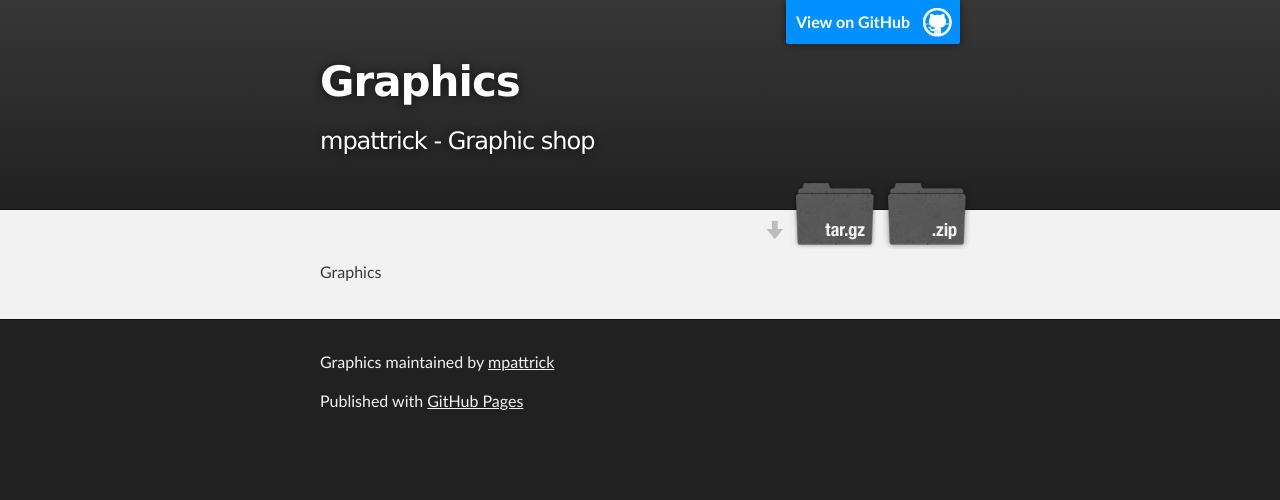
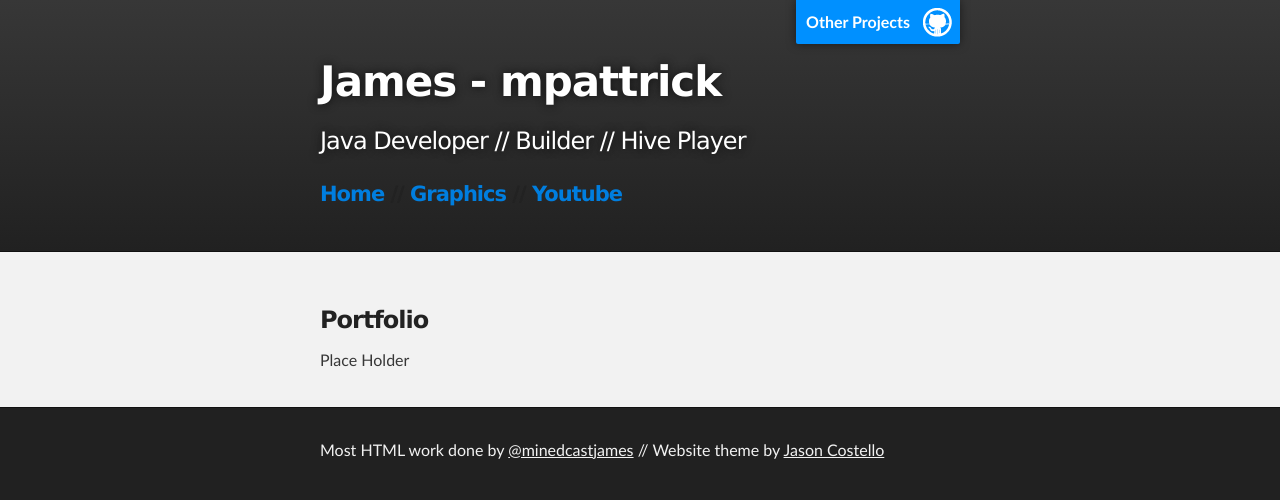
Before and after one commit to mpattrick/graphics, a plain HTML site: page index.html in a window 1280 px wide. Drawn offline with Linux system fonts and the light colour scheme.

Commit message:
Footer Update #1
Added Credits to Footer

```diff
--- a/index.html
+++ b/index.html
@@ -1,14 +1,16 @@
 <!DOCTYPE html>
 <html>
+  <!-- It Seems you found my source code, please dont steal anything. -->
+  <!-- Thanks, with love mpattrick <3 -->
 
   <head>
     <meta charset='utf-8'>
     <meta http-equiv="X-UA-Compatible" content="chrome=1">
-    <meta name="description" content="Graphics : mpattrick - Graphic shop">
+    <meta name="description" content="James - mpattrick : Java Developer // Builder // Hive Player">
 
     <link rel="stylesheet" type="text/css" media="screen" href="stylesheets/stylesheet.css">
-
-    <title>Graphics</title>
+    <link rel="icon" href="images/icon.ico">
+    <title>James - mpattrick</title>
   </head>
 
   <body>
@@ -16,30 +18,27 @@
     <!-- HEADER -->
     <div id="header_wrap" class="outer">
         <header class="inner">
-          <a id="forkme_banner" href="https://github.com/mpattrick/graphics">View on GitHub</a>
+          <a id="forkme_banner" href="https://github.com/mpattrick">Other Projects</a>
 
-          <h1 id="project_title">Graphics</h1>
-          <h2 id="project_tagline">mpattrick - Graphic shop</h2>
-
-            <section id="downloads">
-              <a class="zip_download_link" href="https://github.com/mpattrick/graphics/zipball/master">Download this project as a .zip file</a>
-              <a class="tar_download_link" href="https://github.com/mpattrick/graphics/tarball/master">Download this project as a tar.gz file</a>
-            </section>
+          <h1 id="project_title">James - mpattrick</h1>
+          <h2 id="project_tagline">Java Developer // Builder // Hive Player</h2>
+          <h4 id="project_NavBar"> <a href="http://mpattrick.github.io">Home</a> // <a href="http://mpattrick.github.io/soon">Graphics</a> // <a href="http://youtube.com/minedcastjames">Youtube</a></h4>
         </header>
     </div>
 
     <!-- MAIN CONTENT -->
     <div id="main_content_wrap" class="outer">
       <section id="main_content" class="inner">
-        <p>Graphics</p>
+        <h3>
+<a id="welcome-to-github-pages" class="anchor" href="#welcome-to-github-pages" aria-hidden="true"><span class="octicon octicon-link"></span></a>Portfolio</h3>
+<p>Place Holder</p>
       </section>
     </div>
 
     <!-- FOOTER  -->
     <div id="footer_wrap" class="outer">
       <footer class="inner">
-        <p class="copyright">Graphics maintained by <a href="https://github.com/mpattrick">mpattrick</a></p>
-        <p>Published with <a href="http://pages.github.com">GitHub Pages</a></p>
+        <p>Most HTML work done by <a href="http://www.twitter.com/minedcastjames">@minedcastjames</a> // Website theme by <a href="http://github.com/jsncostello">Jason Costello</a></p>
       </footer>
     </div>
 
```
